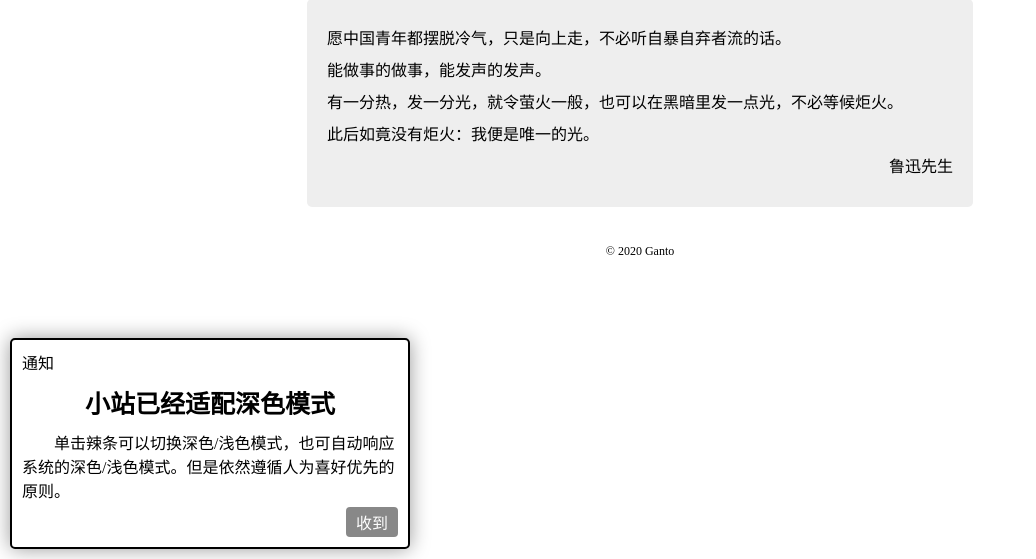
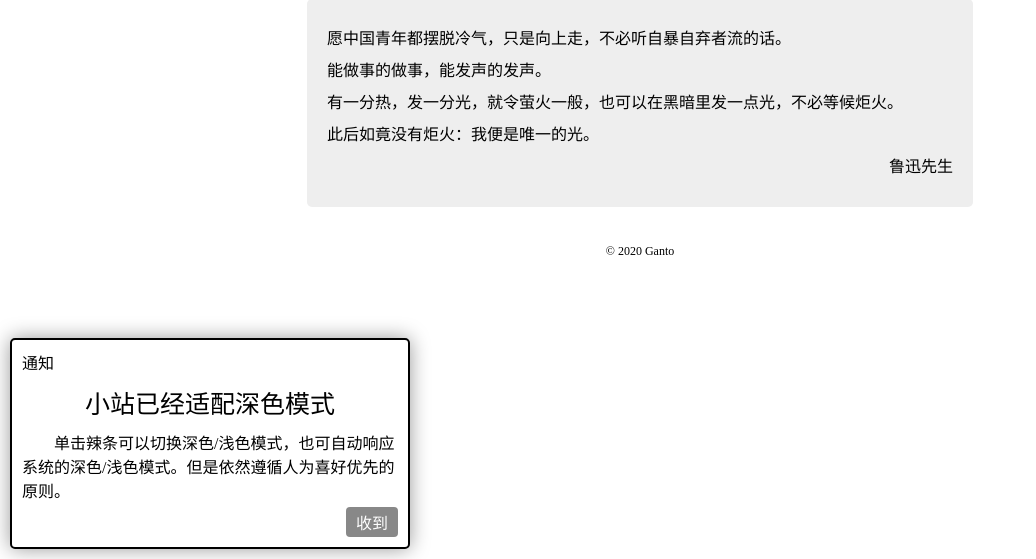
Before and after one commit to lyc688/Ganto, a PHP site: page /index.html in a window 1280 px wide. Shown: the part 241-800 px from the top of the page, without its empty margins (0-1036 px from the left). Run offline with PHP 8.4, Linux system fonts and the light colour scheme; some libraries are stand-ins or nearby versions.

Commit message:
Update notice.css

```diff
--- a/css/notice.css
+++ b/css/notice.css
@@ -16,7 +16,6 @@
 	width: 100%;
 }
 .txt .title{
-	font-weight: 900;
 	padding: 10px 0;
 	font-size: 25px;
 	text-align: center;
```
